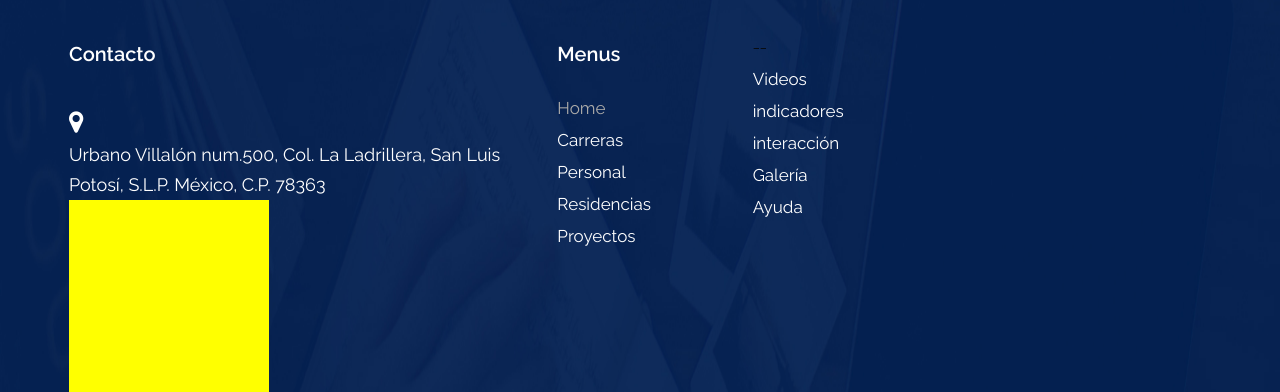
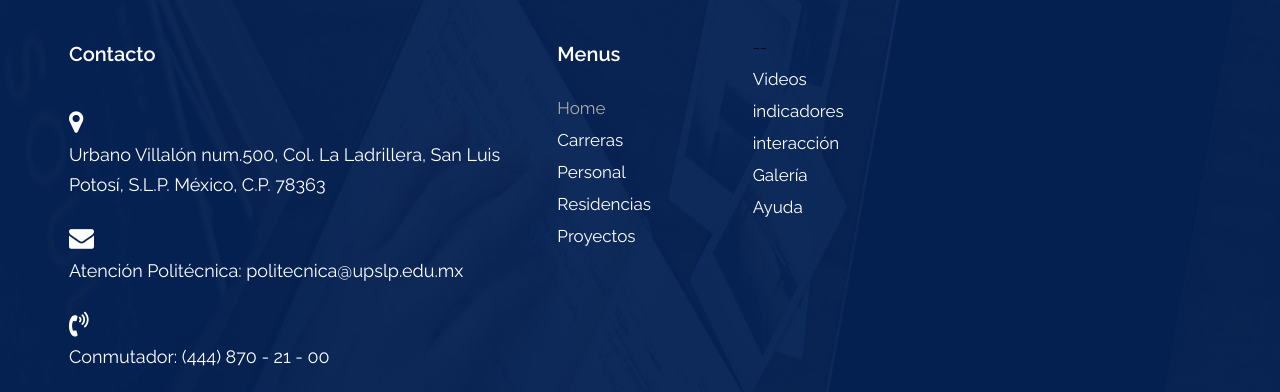
Before and after one commit to lufeisli/proyecAITI, a website: page index.html in a window 1280 px wide. Shown: the part 2129-2521 px from the top of the page. Drawn offline with nearby package versions, Linux system fonts and the light colour scheme.

Commit message:
Update index.html

```diff
--- a/index.html
+++ b/index.html
@@ -216,9 +216,6 @@
                   <ul class="location_icon">
                      <!-- Lista de íconos de ubicación y contacto -->
                      <li><a href="#"><i class="fa fa-map-marker" aria-hidden="true"></i></a> Urbano Villalón num.500, Col. La Ladrillera, San Luis Potosí, S.L.P. México, C.P. 78363
-                        <!-- Ícono de ubicación con enlace -->
-                        <div id="map" style="width:200px;height:200px;background:yellow"></div>
-
                      </li>
                      <li><a href="#"><i class="fa fa-envelope" aria-hidden="true"></i></a>Atención Politécnica: politecnica@upslp.edu.mx</li>
                      <!--  Ícono de correo electrónico con la dirección -->
```
